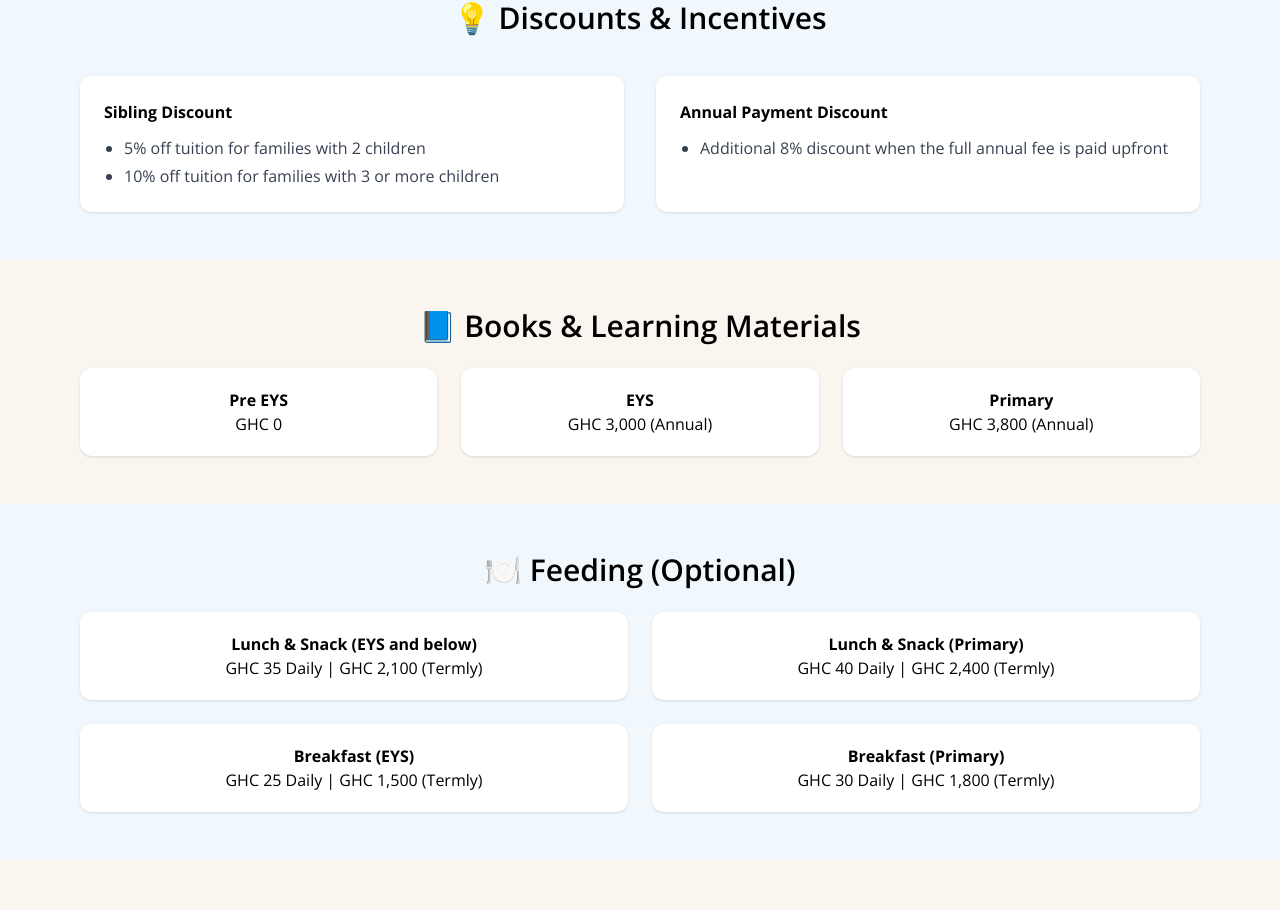
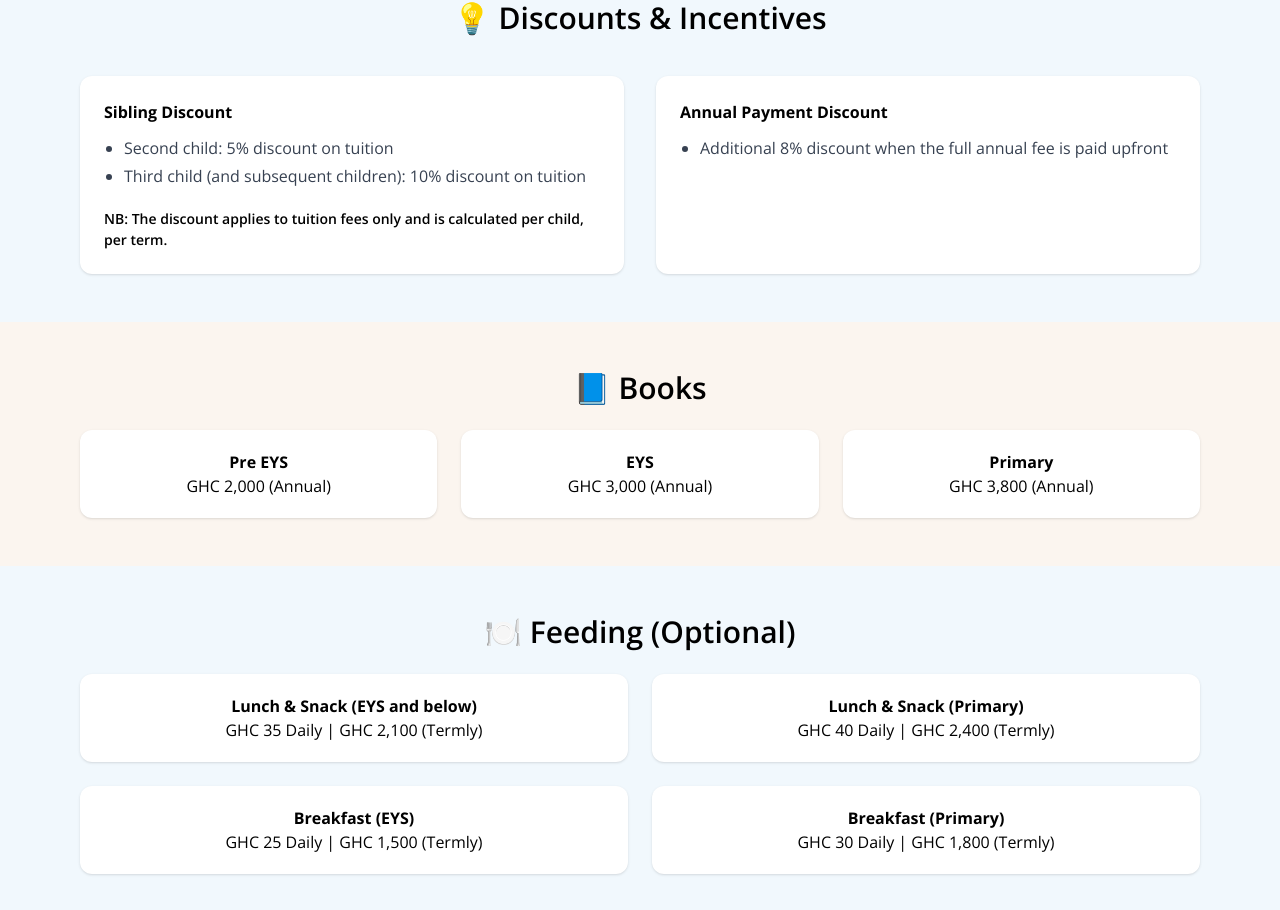
Before and after one commit to aurarich/techtots-web, a Next.js app: page /tuition in a window 1280 px wide. Shown: the part 909-1819 px from the top of the page. Built offline with nearby package versions, Linux system fonts and the light colour scheme.

Commit message:
Minor fee changes

```diff
--- a/src/app/tuition/page.tsx
+++ b/src/app/tuition/page.tsx
@@ -60,9 +60,10 @@ export default function Page() {
                             <div className="p-6 bg-white rounded-xl shadow hover:scale-105 hover:shadow-lg transition">
                                 <h4 className="font-bold mb-3">Sibling Discount</h4>
                                 <ul className="list-disc pl-5 space-y-1 text-gray-700">
-                                    <li>5% off tuition for families with 2 children</li>
-                                    <li>10% off tuition for families with 3 or more children</li>
+                                    <li>Second child: 5% discount on tuition</li>
+                                    <li>Third child (and subsequent children): 10% discount on tuition</li>
                                 </ul>
+                                <h4 style={{ marginTop: "20px", fontWeight: 600, fontSize:"14px"}}>NB: The discount applies to tuition fees only and is calculated per child, per term.</h4>
                             </div>
                             <div className="p-6 bg-white rounded-xl shadow hover:scale-105 hover:shadow-lg transition">
                                 <h4 className="font-bold mb-3">Annual Payment Discount</h4>
@@ -81,11 +82,11 @@ export default function Page() {
                 <div className="relative bg-[#fbf5ef] py-12">
                     <div className="max-w-6xl mx-auto px-4">
                         <h3 className="text-2xl md:text-3xl font-semibold mb-6 text-center">
-                            📘 Books & Learning Materials
+                            📘 Books
                         </h3>
                         <div className="grid grid-cols-1 sm:grid-cols-3 gap-6 text-center">
                             {[
-                                { label: "Pre EYS", fee: "GHC 0" },
+                                { label: "Pre EYS", fee: "GHC 2,000 (Annual)" },
                                 { label: "EYS", fee: "GHC 3,000 (Annual)" },
                                 { label: "Primary", fee: "GHC 3,800 (Annual)" },
                             ].map(({ label, fee }) => (
```
